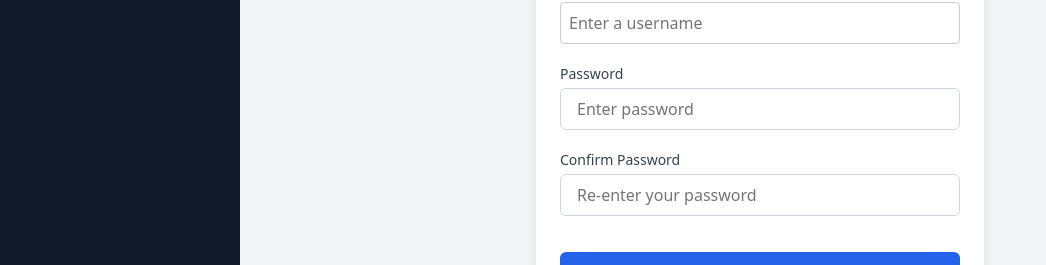
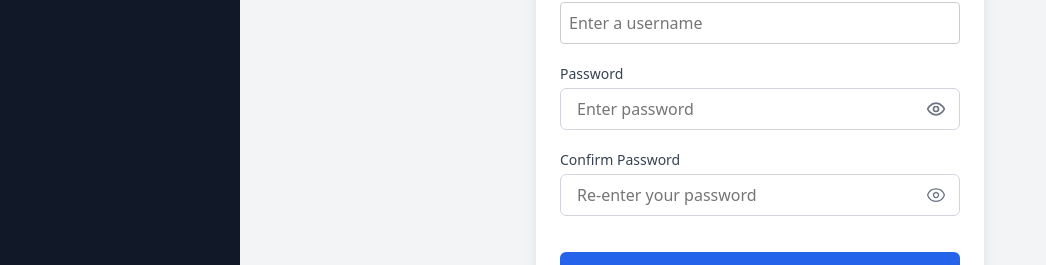
Before and after one commit to travel-project-team/Crowd-Sourced-Travel-Planner, a React (Vite) app in the folder frontend/: page /register in a window 1280 px wide. Shown: the part 430-695 px from the top of the page, without its empty margins (0-1046 px from the left). Built offline with nearby package versions, Linux system fonts and the light colour scheme; no server answers.

Commit message:
added password hide/show eye

```diff
--- a/frontend/src/pages/Registration.jsx
+++ b/frontend/src/pages/Registration.jsx
@@ -6,6 +6,10 @@
 // Rana, U. [Programming Fields]. (2025, December 27). How to Submit Form Data in React |
 // Send POST Request with Fetch API | React 19 - Ep 10 [Video]. YouTube.
 // https://youtu.be/e3JgOVLLcAs?si=zq25X8sezicEr1CJ
+
+// The password eye buttons were generated with the help of Google Gemini. This transcript
+// https://share.google/aimode/6RWI7S3UkBJRKQ9TZ documents the GenAI interaction that lead
+// to the generation of this code
 
 import "../styles/Forms.css"
 
@@ -22,6 +26,20 @@ export const Registration = () => {
     message: "",
   });
   const [isLoading, setIsLoading] = useState(false);
+  const [showPassword, setShowPassword] = useState(false);
+  const [password, setPassword] = useState('');
+  const [showConfirmPassword, setShowConfirmPassword] = useState(false);
+  const [confirmPassword, setConfirmPassword] = useState('');
+
+  // To show the password
+  const togglePasswordVisibility = () => {
+    setShowPassword((prev) => !prev);
+  };
+
+  // To show the confirm password
+  const toggleConfirmPasswordVisibility = () => {
+    setShowConfirmPassword((prev) => !prev);
+  };
 
   // Values for form inputs
   const [formData, setFormData] = useState({
@@ -230,15 +248,37 @@ export const Registration = () => {
             <label htmlFor="password" className="form-label">
               Password
             </label>
+            <div className="password-wrapper">
               <input
                 id="password"
-              type="password"
+                type={showPassword ? "text" : "password"}
                 name="password"
                 onChange={handleChange}
                 value={formData.password}
                 placeholder="Enter password"
                 className="form-input"
               />
+              <button
+                type="button"
+                className="password-toggle-btn"
+                onClick={togglePasswordVisibility}
+                aria-label={showPassword ? 'Hide password' : 'Show password'}
+              >
+                {showPassword ? (
+                  <svg xmlns="http://w3.org" width="20" height="20" viewBox="0 0 24 24" fill="none" stroke="currentColor" strokeWidth="2" strokeLinecap="round" strokeLinejoin="round">
+                    <path d="M9.88 9.88a3 3 0 1 0 4.24 4.24"/>
+                    <path d="M10.73 5.08A10.43 10.43 0 0 1 12 5c7 0 10 7 10 7a13.16 13.16 0 0 1-1.67 2.68"/>
+                    <path d="M6.61 6.61A13.52 13.52 0 0 0 2 12s3 7 10 7a9.74 9.74 0 0 0 5.39-1.61"/>
+                    <line x1="2" y1="2" x2="22" y2="22"/>
+                  </svg>
+                ) : (
+                  <svg xmlns="http://w3.org" width="20" height="20" viewBox="0 0 24 24" fill="none" stroke="currentColor" strokeWidth="2" strokeLinecap="round" strokeLinejoin="round">
+                    <path d="M2 12s3-7 10-7 10 7 10 7-3 7-10 7-10-7-10-7Z"/>
+                    <circle cx="12" cy="12" r="3"/>
+                  </svg>
+                )}
+              </button>
+            </div>
             {errors.password && (
               <p className="error-message">{errors.password}</p>
             )}
@@ -248,15 +288,34 @@ export const Registration = () => {
             <label htmlFor="confirmPassword" className="form-label">
               Confirm Password
             </label>
+            <div className="password-wrapper">
                 <input
                   id="confirm-password"
-              type="password"
+                  type={showConfirmPassword ? "text" : "password"}
                   name="confirmPassword"
                   onChange={handleChange}
                   value={formData.confirmPassword}
                   placeholder="Re-enter your password"
                   className="form-input"
                 />
+                <button
+                  type="button"
+                  className="password-toggle-btn"
+                  onClick={toggleConfirmPasswordVisibility}
+                  aria-label={showConfirmPassword ? 'Hide password' : 'Show password'}
+                >
+                  {showConfirmPassword ? (
+                    <svg xmlns="http://w3.org" fill="none" viewBox="0 0 24 24" strokeWidth={1.5} stroke="currentColor" style={{ width: '20px', height: '20px' }}>
+                      <path strokeLinecap="round" strokeLinejoin="round" d="M3.98 8.223A10.477 10.477 0 001.934 12C3.226 16.338 7.244 19.5 12 19.5c.993 0 1.953-.138 2.863-.395M6.228 6.228A10.45 10.45 0 0112 4.5c4.756 0 8.773 3.162 10.065 7.498a10.523 10.523 0 01-4.293 5.774M6.228 6.228L3 3m3.228 3.228l3.65 3.65m7.894 7.894L21 21m-3.228-3.228l-3.65-3.65m0 0a3 3 0 10-4.243-4.243m4.242 4.242L9.88 9.88" />
+                    </svg>
+                  ) : (
+                    <svg xmlns="http://w3.org" fill="none" viewBox="0 0 24 24" strokeWidth={1.5} stroke="currentColor" style={{ width: '20px', height: '20px' }}>
+                      <path strokeLinecap="round" strokeLinejoin="round" d="M2.036 12.322a1.012 1.012 0 010-.639C3.423 7.51 7.36 4.5 12 4.5c4.638 0 8.573 3.007 9.963 7.178.07.207.07.431 0 .639C20.577 16.49 16.64 19.5 12 19.5c-4.638 0-8.573-3.007-9.963-7.178z" />
+                      <path strokeLinecap="round" strokeLinejoin="round" d="M15 12a3 3 0 11-6 0 3 3 0 016 0z" />
+                    </svg>
+                  )}
+                </button>
+              </div>
             {errors.confirmPassword && (
               <p className="error-message">{errors.confirmPassword}</p>
             )}
--- a/frontend/src/styles/Forms.css
+++ b/frontend/src/styles/Forms.css
@@ -202,3 +202,33 @@
   outline-offset: 2px;
   border-radius: 0.125rem;
 }
+
+.password-wrapper {
+  position: relative;
+  display: flex;
+  align-items: center;
+}
+
+
+.password-wrapper .form-input {
+  padding-right: 2.5rem;
+}
+
+
+.password-toggle-btn {
+  position: absolute;
+  right: 0.625rem;
+  background: none;
+  border: none;
+  cursor: pointer;
+  padding: 0.25rem;
+  display: flex;
+  align-items: center;
+  justify-content: center;
+  color: #6b7280;
+  transition: color 0.15s ease;
+}
+
+.password-toggle-btn:hover {
+  color: #374151;
+}
```
Lines whose indentation alone changed are shown as unchanged.
